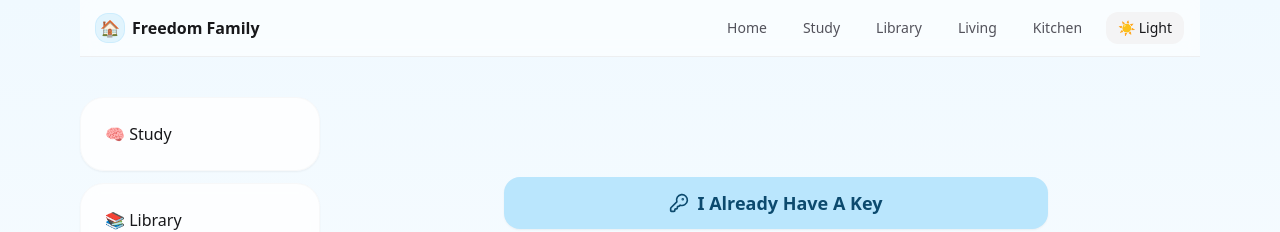
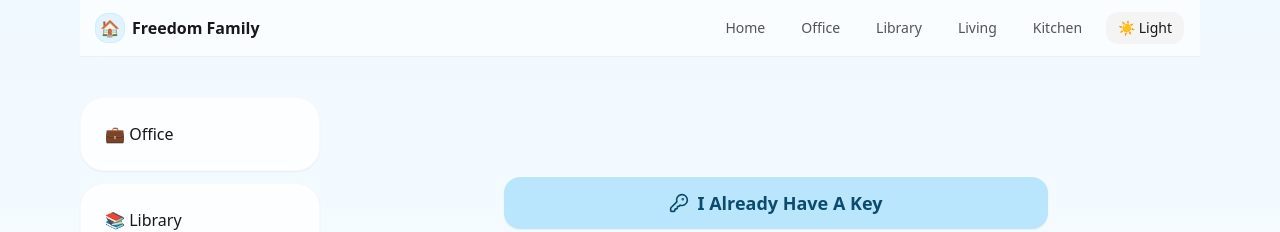
Before and after one commit to talormayde/Freedomfamily, a Next.js app: page / in a window 1280 px wide. Shown: the top 232 px of the page. Built offline with nearby package versions, Linux system fonts and the light colour scheme.

Commit message:
Update layout.tsx
Changed name from study ›› office

```diff
--- a/app/layout.tsx
+++ b/app/layout.tsx
@@ -38,7 +38,7 @@ export default function RootLayout({ children }: { children: ReactNode }) {
               <div className="flex items-center gap-3">
                 <nav className="hidden md:flex items-center gap-3 text-sm text-zinc-600 dark:text-zinc-300">
                   <a href="/" className="px-3 py-1.5 rounded-xl hover:bg-zinc-100 dark:hover:bg-zinc-800">Home</a>
-                  <a href="#" className="px-3 py-1.5 rounded-xl hover:bg-zinc-100 dark:hover:bg-zinc-800">Study</a>
+                  <a href="#" className="px-3 py-1.5 rounded-xl hover:bg-zinc-100 dark:hover:bg-zinc-800">Office</a>
                   <a href="#" className="px-3 py-1.5 rounded-xl hover:bg-zinc-100 dark:hover:bg-zinc-800">Library</a>
                   <a href="#" className="px-3 py-1.5 rounded-xl hover:bg-zinc-100 dark:hover:bg-zinc-800">Living</a>
                   <a href="#" className="px-3 py-1.5 rounded-xl hover:bg-zinc-100 dark:hover:bg-zinc-800">Kitchen</a>
@@ -53,7 +53,7 @@ export default function RootLayout({ children }: { children: ReactNode }) {
             {/* Sidebar (desktop) */}
             <aside className="hidden md:block">
               <div className="sticky top-16 space-y-3">
-                <a className="block rounded-2xl px-4 py-3 card" href="#">🧠 Study</a>
+                <a className="block rounded-2xl px-4 py-3 card" href="#">💼 Office</a>
                 <a className="block rounded-2xl px-4 py-3 card" href="#">📚 Library</a>
                 <a className="block rounded-2xl px-4 py-3 card" href="#">💬 Living Room</a>
                 <a className="block rounded-2xl px-4 py-3 card" href="#">🍳 Kitchen</a>
@@ -69,7 +69,7 @@ export default function RootLayout({ children }: { children: ReactNode }) {
         <nav className="md:hidden fixed bottom-0 left-0 right-0 z-40 border-t border-zinc-200/70 dark:border-zinc-800/70 bg-white/90 dark:bg-zinc-900/80 backdrop-blur">
           <div className="mx-auto max-w-xl grid grid-cols-5 p-2 gap-2 text-xs">
             <a className="grid place-items-center rounded-xl py-2 bg-sky-100 text-sky-800 dark:bg-sky-900/40 dark:text-sky-200" href="/">Home</a>
-            <a className="grid place-items-center rounded-xl py-2 text-zinc-600 dark:text-zinc-300" href="#">Study</a>
+            <a className="grid place-items-center rounded-xl py-2 text-zinc-600 dark:text-zinc-300" href="#">Office</a>
             <a className="grid place-items-center rounded-xl py-2 text-zinc-600 dark:text-zinc-300" href="#">Library</a>
             <a className="grid place-items-center rounded-xl py-2 text-zinc-600 dark:text-zinc-300" href="#">Living</a>
             <a className="grid place-items-center rounded-xl py-2 text-zinc-600 dark:text-zinc-300" href="#">Kitchen</a>
```
